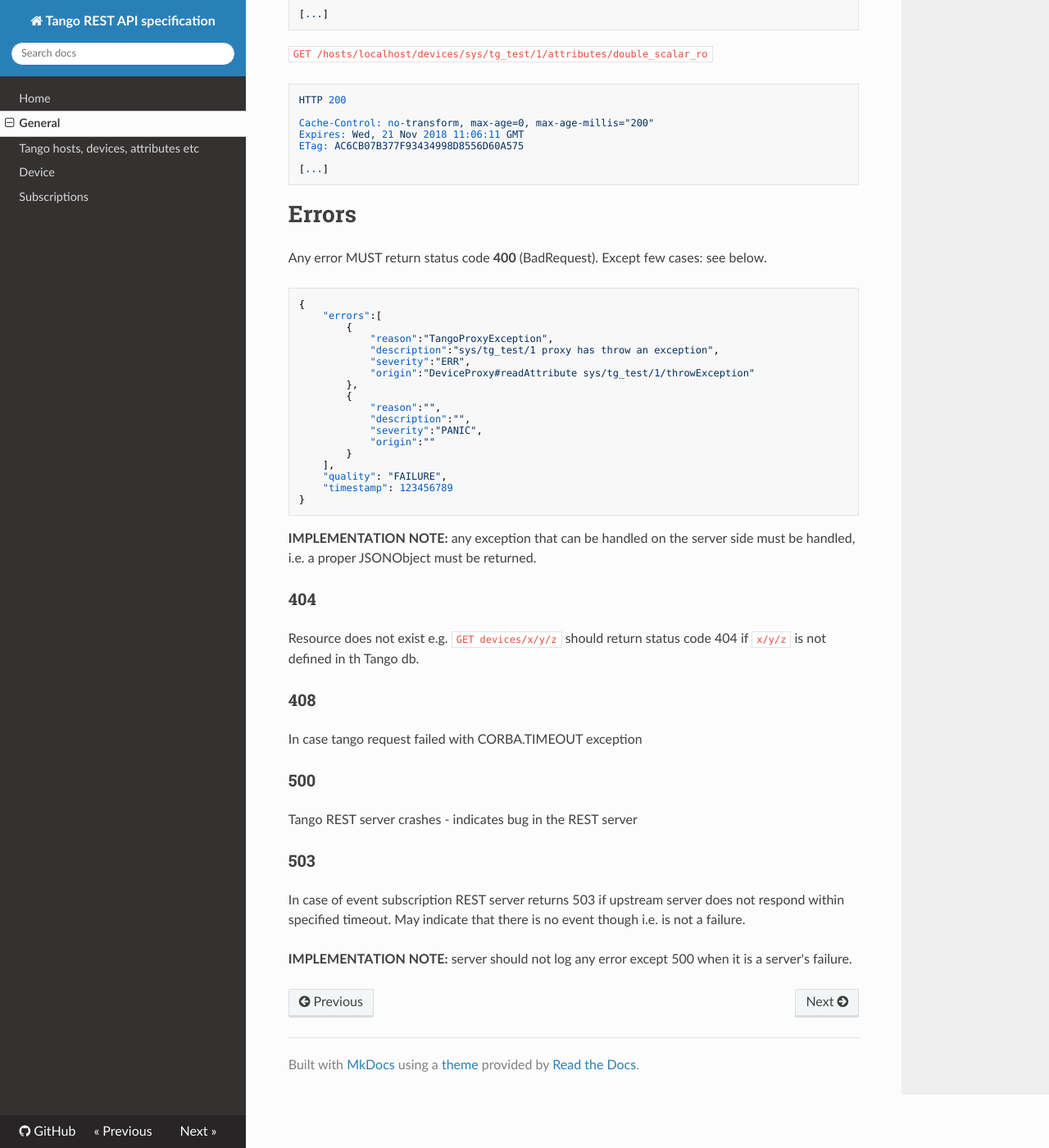
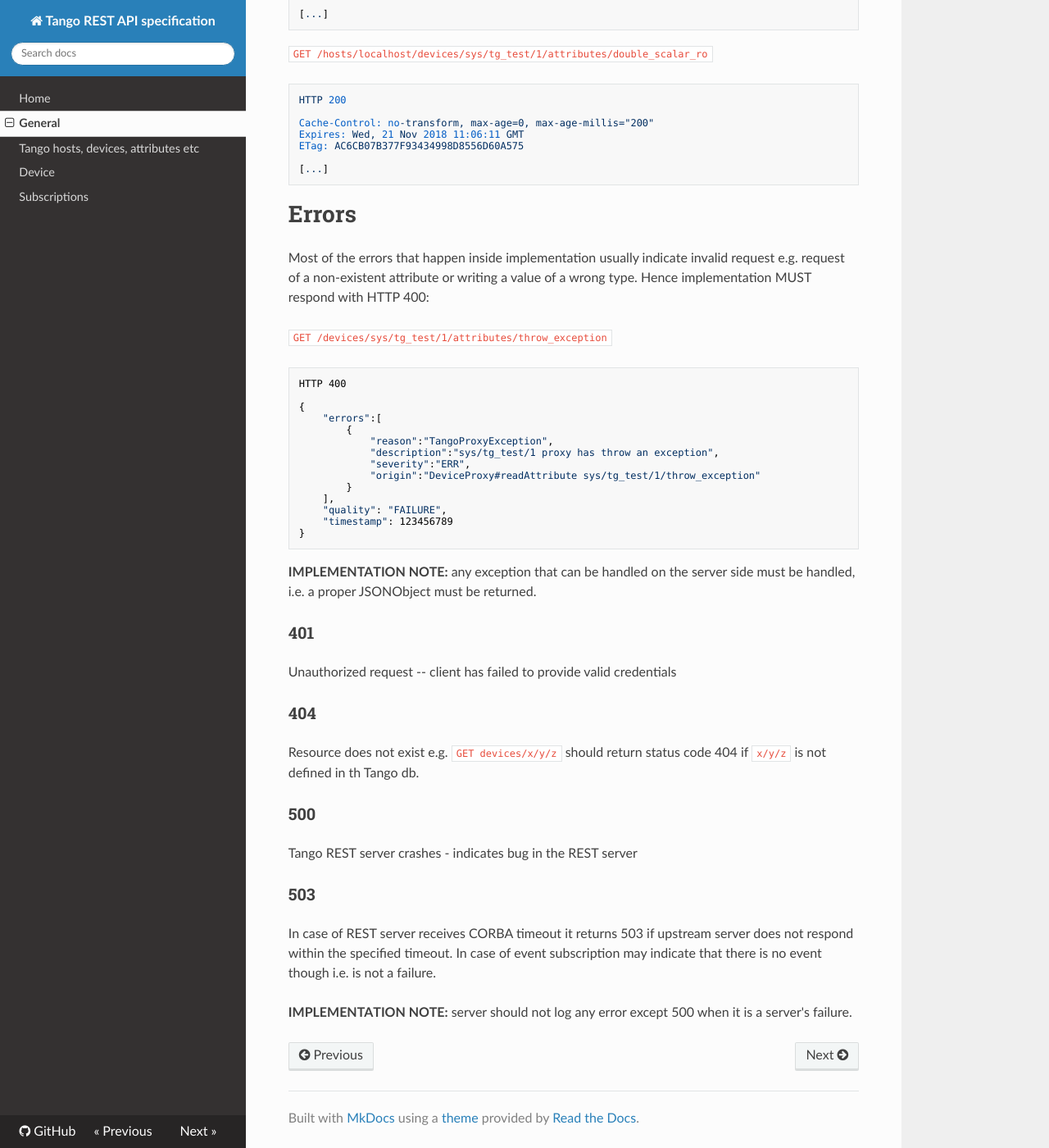
Before and after one commit to tango-controls/rest-api, an MkDocs documentation site: the page built from docs/general.md, in a window 1280 px wide and 1400 px high, scrolled down 4554 px. Shown: the whole window at 82% size. Built offline with MkDocs 1.6.1, drawn with Linux system fonts in a browser that asks for light colours; nearby versions of some CDN libraries; old or Windows-style settings are respelled for this version of MkDocs.

Commit message:
Improve #40

````diff
--- a/docs/general.md
+++ b/docs/general.md
@@ -211,22 +211,20 @@ ETag: AC6CB07B377F93434998D8556D60A575
 
 # Errors
 
-Any error MUST return status code __400__ (BadRequest). Except few cases: see below.
+Most of the errors that happen inside implementation usually indicate invalid request e.g. request of a non-existent attribute or writing a value of a wrong type. Hence implementation MUST respond with HTTP 400:
 
-```JSON
+`GET /devices/sys/tg_test/1/attributes/throw_exception`
+
+```
+HTTP 400
+
 {
     "errors":[
         {
             "reason":"TangoProxyException",
             "description":"sys/tg_test/1 proxy has throw an exception",
             "severity":"ERR",
-            "origin":"DeviceProxy#readAttribute sys/tg_test/1/throwException"
-        },
-        {
-            "reason":"",
-            "description":"",
-            "severity":"PANIC",
-            "origin":""
+            "origin":"DeviceProxy#readAttribute sys/tg_test/1/throw_exception"
         }
     ],
     "quality": "FAILURE",
@@ -236,13 +234,13 @@ Any error MUST return status code __400__ (BadRequest). Except few cases: see be
 
 __IMPLEMENTATION NOTE:__ any exception that can be handled on the server side must be handled, i.e. a proper JSONObject must be returned.
 
+### 401
+
+Unauthorized request -- client has failed to provide valid credentials
+
 ### 404
 
 Resource does not exist e.g. `GET devices/x/y/z` should return status code 404 if `x/y/z` is not defined in th Tango db.
-
-### 408
-
-In case tango request failed with CORBA.TIMEOUT exception
 
 ### 500
 
@@ -250,6 +248,6 @@ Tango REST server crashes - indicates bug in the REST server
 
 ### 503
 
-In case of event subscription REST server returns 503 if upstream server does not respond within specified timeout. May indicate that there is no event though i.e. is not a failure.
+In case of REST server receives CORBA timeout it returns 503 if upstream server does not respond within the specified timeout. In case of event subscription may indicate that there is no event though i.e. is not a failure.
 
 __IMPLEMENTATION NOTE:__ server should not log any error except 500 when it is a server's failure.
````
